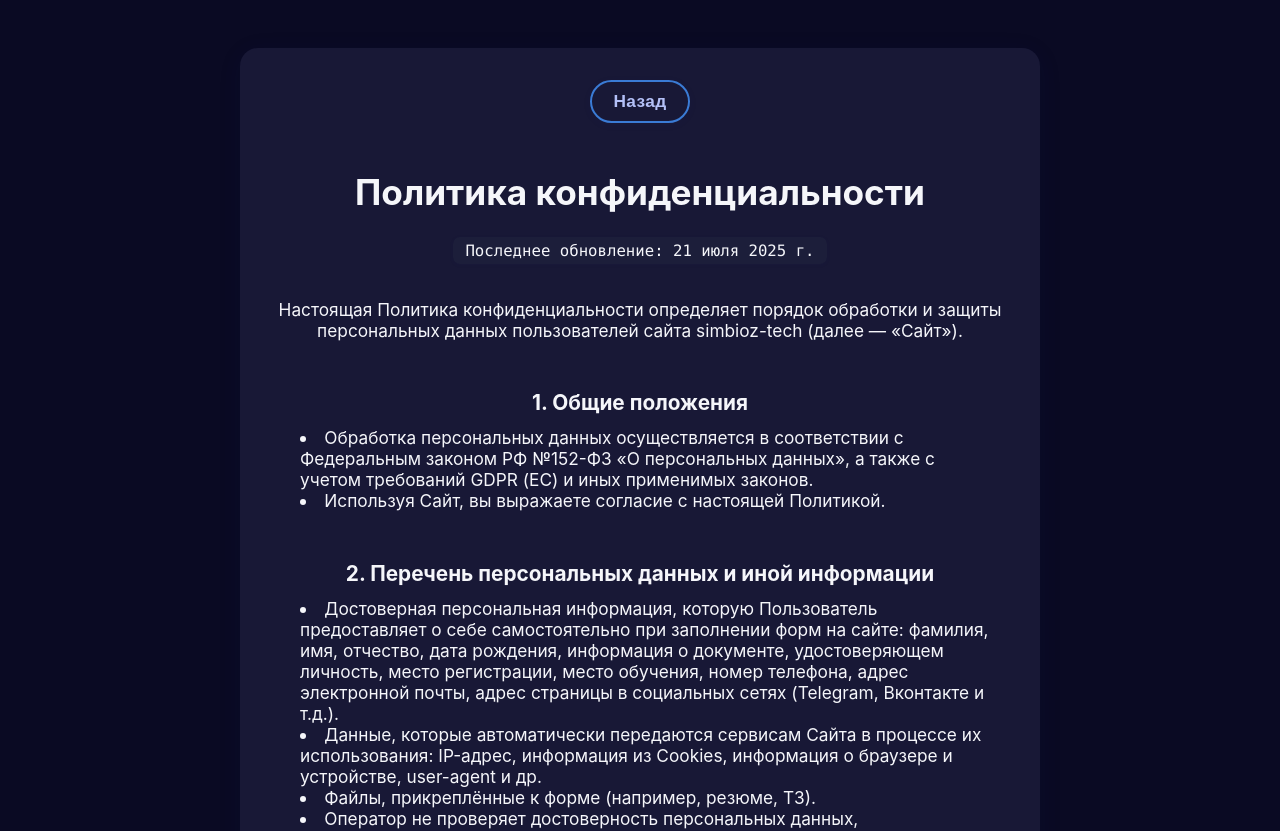
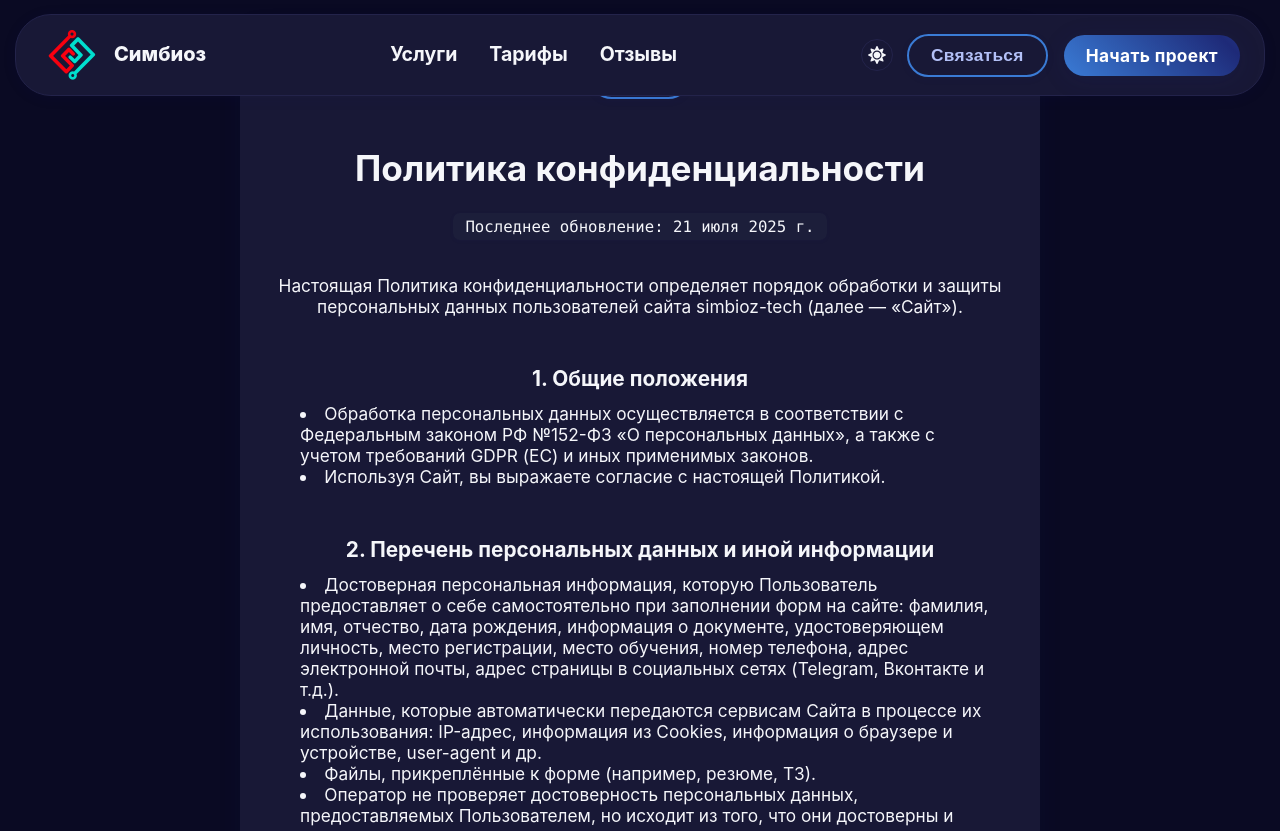
Before and after one commit to simbioz-tech/simbioz-site, a React (Vite) app in the folder simbioz-landing/: page /privacy in a window 1280 px wide. Shown: the top 831 px of the page. Built offline with nearby package versions, Linux system fonts and the light colour scheme; the HTML template or start-up script is replaced by a standard one.

Commit message:
Add theme and layout to Privacy Policy page
Co-authored-by: simbioztech <simbioztech@yandex.ru>

```diff
--- a/simbioz-landing/src/App.jsx
+++ b/simbioz-landing/src/App.jsx
@@ -34,7 +34,7 @@ function App() {
             <Footer />
           </>
         } />
-        <Route path="/privacy" element={<PrivacyPolicy />} />
+        <Route path="/privacy" element={<PrivacyPolicy theme={theme} onToggleTheme={handleTheme} />} />
       </Routes>
     </ThemeProvider>
   );
--- a/simbioz-landing/src/components/PrivacyPolicy.jsx
+++ b/simbioz-landing/src/components/PrivacyPolicy.jsx
@@ -1,10 +1,24 @@
 import React from 'react';
 import styled from 'styled-components';
 import { useNavigate } from 'react-router-dom';
+import Header from './Header';
+import Footer from './Footer';
+
+const PageWrapper = styled.div`
+  min-height: 100vh;
+  background: ${({ theme }) => theme.background};
+  display: flex;
+  flex-direction: column;
+`;
+
+const MainContent = styled.main`
+  flex: 1;
+  padding: 24px 0;
+`;
 
 const Page = styled.div`
   max-width: 800px;
-  margin: 48px auto;
+  margin: 0 auto;
   padding: 32px 18px;
   background: ${({ theme }) => theme.card};
   border-radius: 18px;
@@ -18,7 +32,7 @@ const Page = styled.div`
   align-items: center;
   @media (max-width: 700px) {
     padding: 24px 12px;
-    margin: 24px 12px;
+    margin: 0 12px;
   }
 `;
 
@@ -122,7 +136,7 @@ const BackButton = styled.button`
   }
 `;
 
-export default function PrivacyPolicy() {
+export default function PrivacyPolicy({ theme, onToggleTheme }) {
     const navigate = useNavigate();
 
     const handleBack = () => {
@@ -134,6 +148,9 @@ export default function PrivacyPolicy() {
     };
 
     return (
+        <PageWrapper>
+            <Header theme={theme} onToggleTheme={onToggleTheme} />
+            <MainContent>
                 <Page>
                     <BackButton onClick={handleBack}>Назад</BackButton>
                     <Title>Политика конфиденциальности</Title>
@@ -216,5 +233,8 @@ export default function PrivacyPolicy() {
                         E-mail: simbioztech@yandex.ru<br />
                         Ответственный: Генеральный директор «Симбиоз»</p>
                 </Page>
+            </MainContent>
+            <Footer />
+        </PageWrapper>
     );
 }
```
Lines whose indentation alone changed are shown as unchanged.
